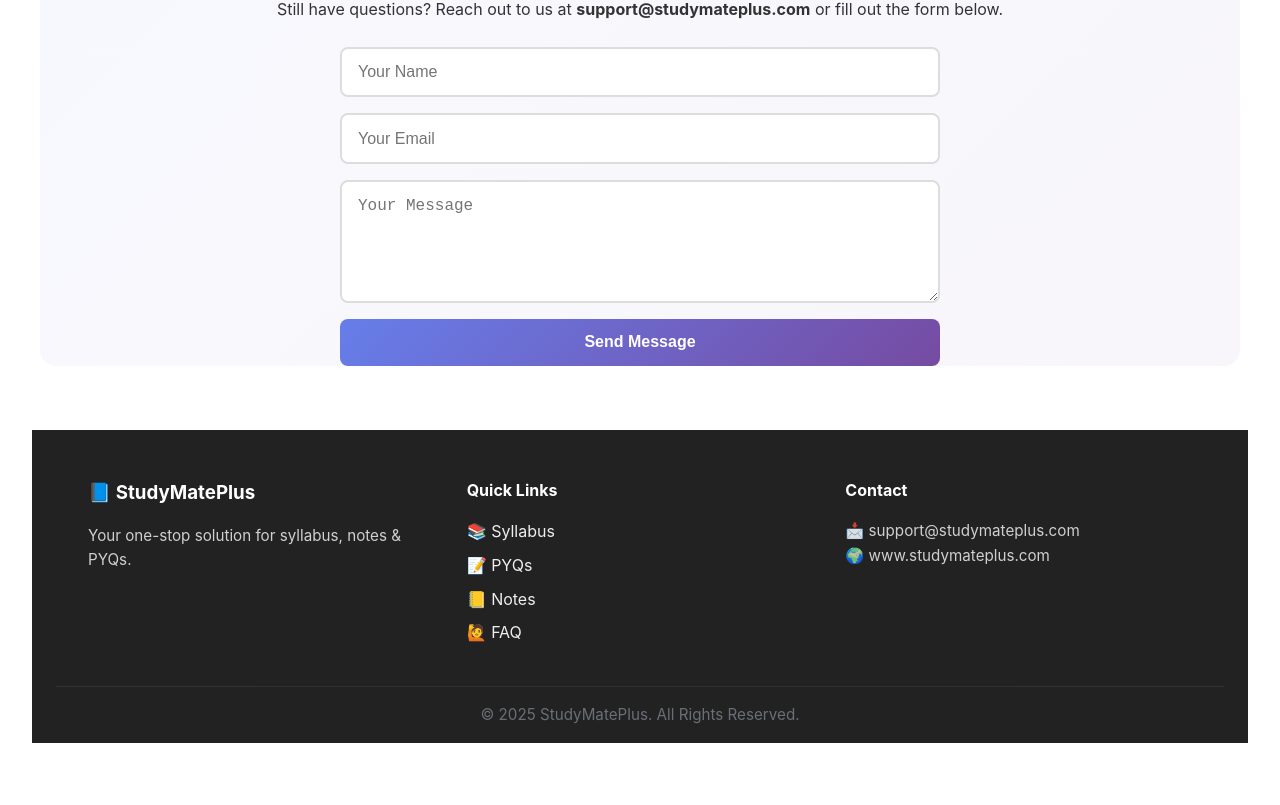
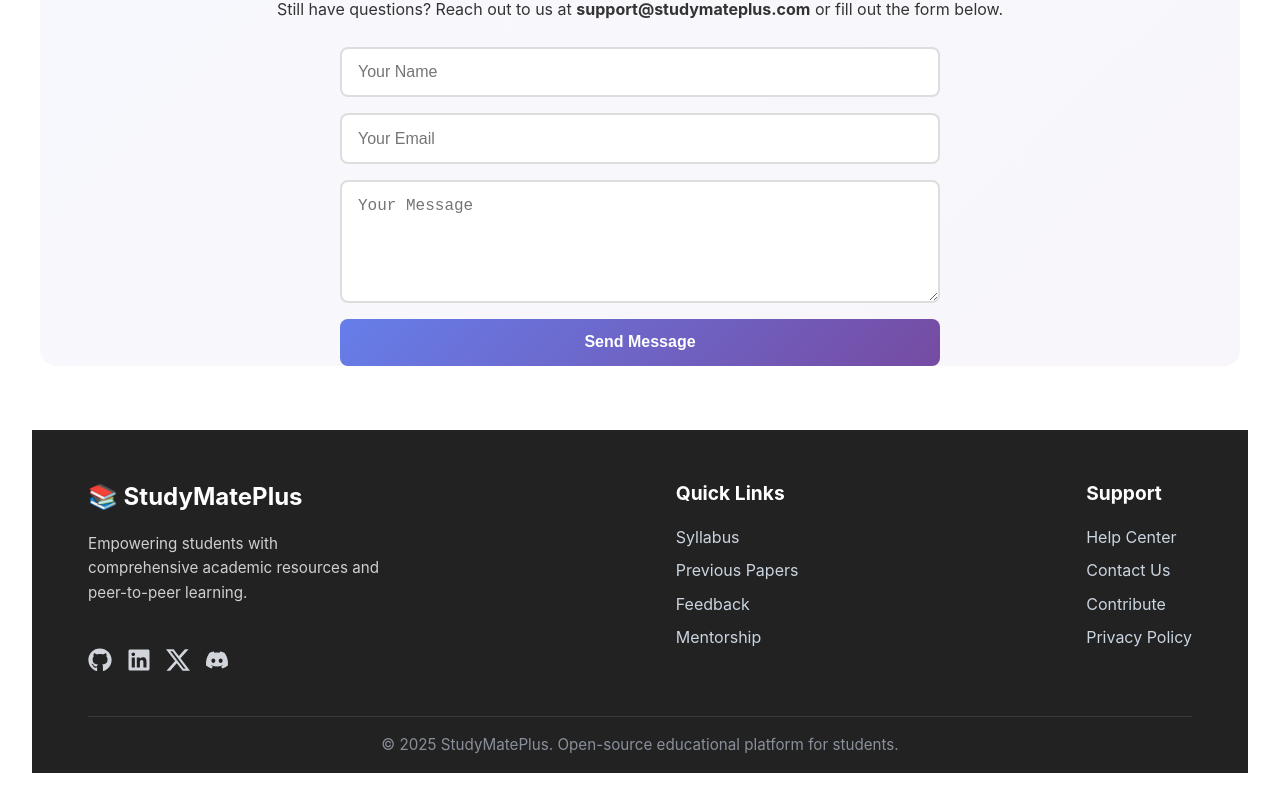
Before and after one commit to lovelymahor/StudyMatePlus, a React (Create React App) app in the folder client/: page /faq in a window 1280 px wide. Shown: the part 1979-2784 px from the top of the page. Before the commit the page ends 2754 px from the top, so only its background shows below. Built offline with nearby package versions, Linux system fonts and the light colour scheme.

Commit message:
reused home page footer

```diff
--- a/client/src/pages/Faq.js
+++ b/client/src/pages/Faq.js
@@ -1,6 +1,59 @@
 import React, { useState } from "react";
 import { motion } from "framer-motion";
 import "./Faq.css";
+import { FaGithub, FaLinkedin, FaDiscord} from "react-icons/fa";
+import { Link } from "react-router-dom";
+import { SiX } from "react-icons/si";
+
+  // Animation variants
+  const fadeInUp = {
+    hidden: { opacity: 0, y: 60 },
+    visible: {
+      opacity: 1,
+      y: 0,
+      transition: { duration: 0.6, ease: "easeOut" }
+    }
+  };
+
+  const staggerChildren = {
+    hidden: { opacity: 0 },
+    visible: {
+      opacity: 1,
+      transition: {
+        staggerChildren: 0.2,
+        delayChildren: 0.1
+      }
+    }
+  };
+
+  const staggerChildrenFast = {
+    hidden: { opacity: 0 },
+    visible: {
+      opacity: 1,
+      transition: {
+        staggerChildren: 0.1,
+        delayChildren: 0.1
+      }
+    }
+  };
+
+  const slideInLeft = {
+    hidden: { opacity: 0, x: -50 },
+    visible: {
+      opacity: 1,
+      x: 0,
+      transition: { duration: 0.6, ease: "easeOut" }
+    }
+  };
+
+  const slideInRight = {
+    hidden: { opacity: 0, x: 50 },
+    visible: {
+      opacity: 1,
+      x: 0,
+      transition: { duration: 0.6, ease: "easeOut" }
+    }
+  };
 
 const Faq = () => {
   const [openIndex, setOpenIndex] = useState(null);
@@ -97,35 +150,80 @@
           <button type="submit">Send Message</button>
         </form>
       </section>
-            {/* Footer Section */}
-      <footer className="footer">
-        <div className="footer-container container">
-          <div className="footer-brand">
-            <h3>📘 StudyMatePlus</h3>
-            <p>Your one-stop solution for syllabus, notes & PYQs.</p>
-          </div>
 
-          <div className="footer-links">
-            <h4>Quick Links</h4>
-            <ul>
-              <li><a href="/syllabus">📚 Syllabus</a></li>
-              <li><a href="/pyq">📝 PYQs</a></li>
-              <li><a href="/notes">📒 Notes</a></li>
-              <li><a href="/faq">🙋 FAQ</a></li>
-            </ul>
-          </div>
+        <motion.footer
+  className="footer"
+  initial="hidden"
+  whileInView="visible"
+  viewport={{ once: true, margin: "-50px" }}
+  variants={fadeInUp}
+>
+  <div className="container">
+    <motion.div className="footer-content" variants={staggerChildren}>
 
-          <div className="footer-contact">
-            <h4>Contact</h4>
-            <p>📩 support@studymateplus.com</p>
-            <p>🌍 www.studymateplus.com</p>
-          </div>
+      {/* Left Section */}
+      <motion.div className="footer-section" variants={slideInLeft}>
+        <h3>📚 StudyMatePlus</h3>
+        <p>Empowering students with comprehensive academic resources and peer-to-peer learning.</p>
+
+        {/* Social Links with Icons */}
+        <div className="social-links">
+          <a href="https://github.com/lovelymahor/StudyMatePlus" target="_blank" rel="noopener noreferrer" className="social-icon github">
+            <FaGithub />
+          </a>
+          <a href="https://linkedin.com" target="_blank" rel="noopener noreferrer" className="social-icon linkedin">
+            <FaLinkedin />
+          </a>
+          <a href="https://twitter.com" target="_blank" rel="noopener noreferrer" className="social-icon twitter">
+            <SiX />
+          </a>
+          <a href="https://discord.com" target="_blank" rel="noopener noreferrer" className="social-icon discord">
+            <FaDiscord />
+          </a>
         </div>
-        <div className="footer-bottom">
-          <p>© {new Date().getFullYear()} StudyMatePlus. All Rights Reserved.</p>
-        </div>
-      </footer>
+      </motion.div>
 
+      {/* Quick Links */}
+      <motion.div className="footer-section" variants={fadeInUp}>
+        <h4>Quick Links</h4>
+        <motion.ul variants={staggerChildrenFast}>
+          {[
+            { to: "/syllabus", text: "Syllabus" },
+            { to: "/pyqs", text: "Previous Papers" },
+            { to: "/feedback", text: "Feedback" },
+            { to: "/mentorship", text: "Mentorship" }
+          ].map((link, index) => (
+            <motion.li key={index} variants={fadeInUp} whileHover={{ x: 5, color: "#3b82f6" }}>
+              <Link to={link.to}>{link.text}</Link>
+            </motion.li>
+          ))}
+        </motion.ul>
+      </motion.div>
+
+      {/* Support Links */}
+      <motion.div className="footer-section" variants={slideInRight}>
+        <h4>Support</h4>
+        <motion.ul variants={staggerChildrenFast}>
+          {[
+            { to: "/help", text: "Help Center" },
+            { to: "/contact", text: "Contact Us" },
+            { to: "/contribute", text: "Contribute" },
+            { to: "/privacy", text: "Privacy Policy" }
+          ].map((link, index) => (
+            <motion.li key={index} variants={fadeInUp} whileHover={{ x: 5, color: "#3b82f6" }}>
+              <Link to={link.to}>{link.text}</Link>
+            </motion.li>
+          ))}
+        </motion.ul>
+      </motion.div>
+    </motion.div>
+
+    {/* Footer Bottom */}
+    <motion.div className="footer-bottom" variants={fadeInUp}>
+      <p>&copy; {new Date().getFullYear()} StudyMatePlus. Open-source educational platform for students.</p>
+    </motion.div>
+  </div>
+</motion.footer>
     </div>
   );
 };
```
